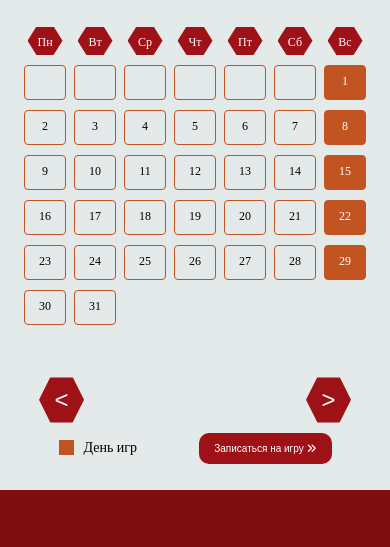
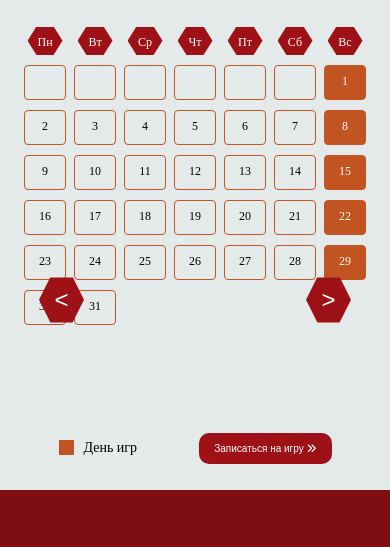
Before and after one commit to Alikhan0331/Catan, a website: page public/index.html in a window 390 px wide. Shown: the part 2419-2966 px from the top of the page. Drawn offline with nearby package versions, Linux system fonts and the light colour scheme; no server answers; a web font is replaced by a local one.

Commit message:
Update style.css

```diff
--- a/public/style.css
+++ b/public/style.css
@@ -1063,6 +1063,10 @@ footer{
         margin-top: 15px;
     }
 
+    .calendar-buttons{
+        top: 500px;
+    }
+
     .registration{
         padding: 10px 15px;
         font-size: 12px;
```
